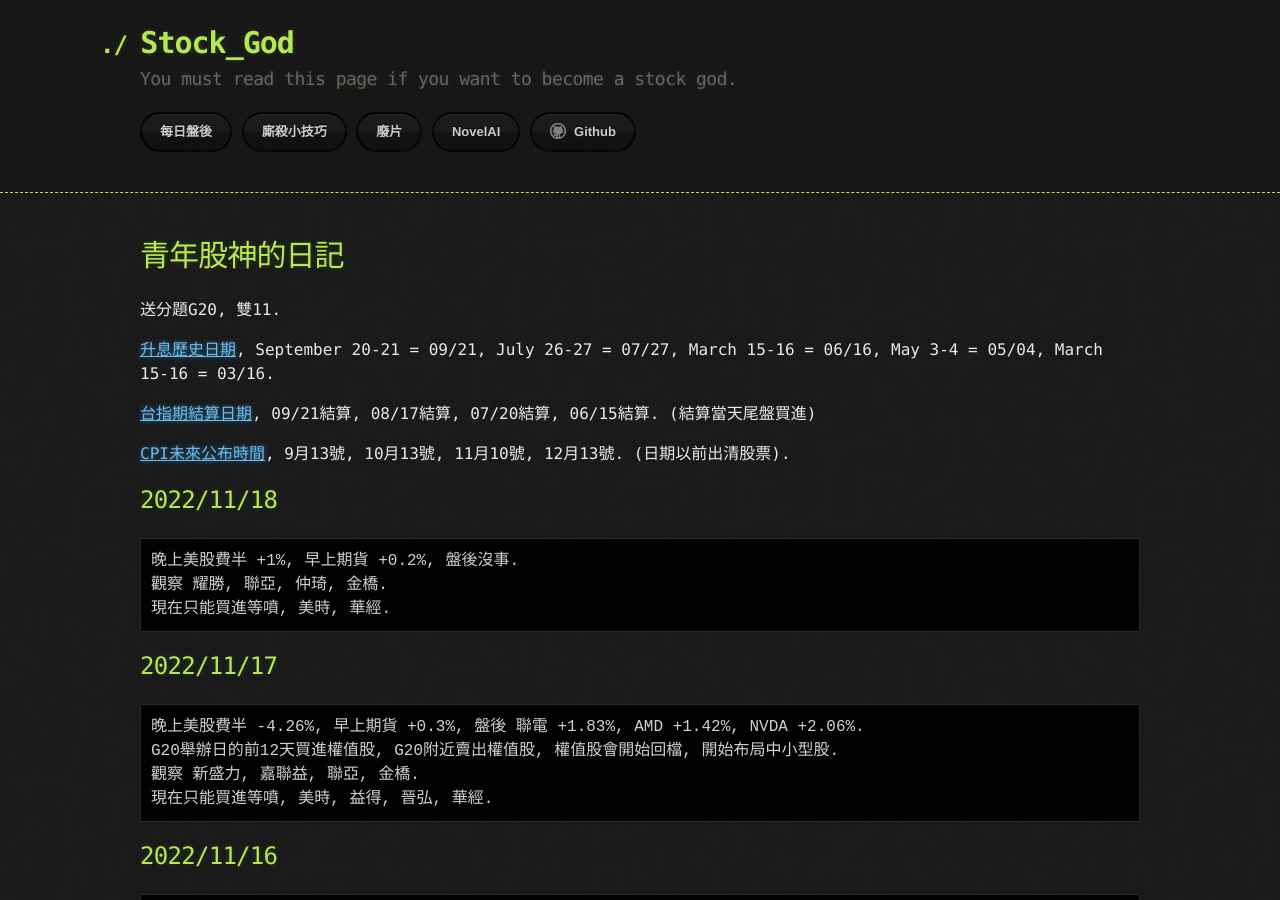
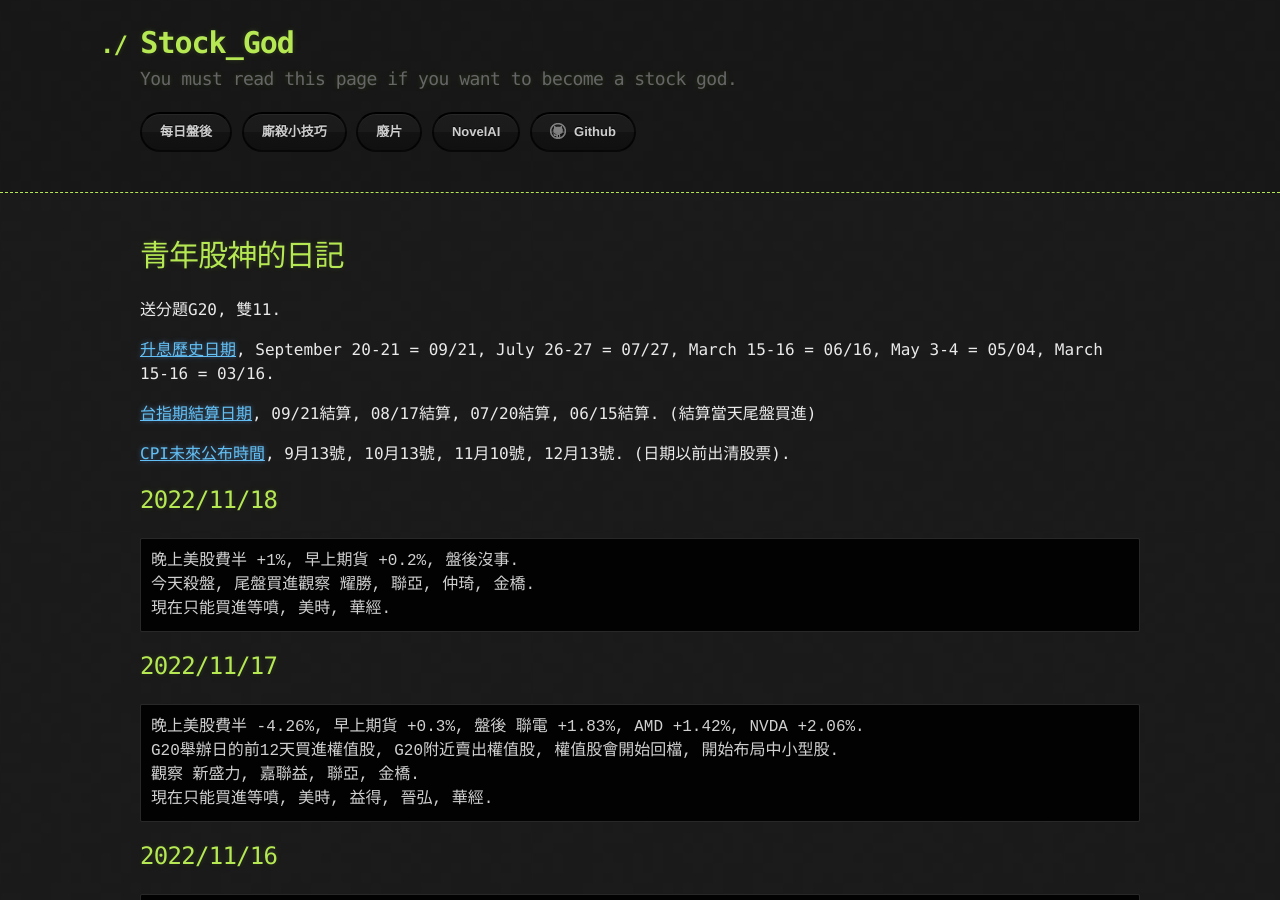
Before and after one commit to lepg5487/Stock_God, a Jekyll site: the page built from index.md, in a window 1280 px wide and 900 px high. Built offline with Jekyll 4.4.1, drawn with Linux system fonts in a browser that asks for light colours; our own code applies the rules of GitHub Pages for plain Markdown files.

Commit message:
Update index.md

````diff
--- a/index.md
+++ b/index.md
@@ -15,7 +15,7 @@ layout: testlayouts
 ## 2022/11/18
 ```
 晚上美股費半 +1%, 早上期貨 +0.2%, 盤後沒事.
-觀察 耀勝, 聯亞, 仲琦, 金橋.
+今天殺盤, 尾盤買進觀察 耀勝, 聯亞, 仲琦, 金橋.
 現在只能買進等噴, 美時, 華經.
 ```
 
````
